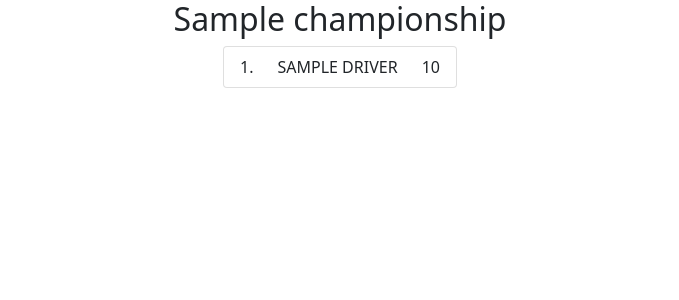
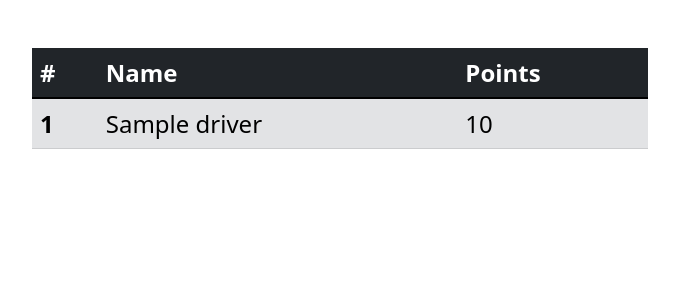
Before and after one commit to Wadu436/formula1-championship, a Django app: template leaderboard/templates/leaderboard/leaderboard_page.html in a window 1280 px wide. Shown: the top 300 px of the page, without its empty margins (300-979 px from the left). Run offline with Django 3.2, Linux system fonts and the light colour scheme; the template is opened without the code that fills it: most values are stand-ins (such as "Sample title", 1, 10 or a date in 2020).

Commit message:
First commit omg!

```diff
--- a/leaderboard/templates/leaderboard/leaderboard_page.html
+++ b/leaderboard/templates/leaderboard/leaderboard_page.html
@@ -10,8 +10,34 @@
 </head>
 
 <body style="width: 100%;">
+    <div class="row justify-content-center mt-5 mx-0">
+        <div class="col-auto col-md-6 col-sm-8">
+            <div class="table-responsive">
+                <table class="table table table-secondary" style="font-size: 1.5rem;">
+                    <thead class="table-dark">
+                    <tr>
+                        <th scope="col">#</th>
+                        <th scope="col">Name</th>
+                        <th scope="col">Points</th>
+                    </tr>
+                    </thead>
+                    <tbody>
                     {% for championship in championships %}
-    <div>
+                        {% for driver, score in championship.get_leaderboard %}
+                            <tr>
+                                <th scope="row">{{forloop.counter}}</th>
+                                <td>{{driver.name}}</td>
+                                <td>{{score}}</td>
+                            </tr>
+                            {% endfor %}
+                    {% endfor %}
+                    </tbody>
+                </table>
+            </div>
+        </div>
+    </div>
+</body>
+            {% comment %} {% for championship in championships %}
                     <div class="d-flex flex-column align-items-center">
                         <h2 class="fw-light">{{championship}}</h2>
                         <div style="width: fit-content;">
@@ -27,8 +53,5 @@
                             </ul>
                         </div>
                     </div>
-    </div>
-{% endfor %}
-</body>
-
+            {% endfor %} {% endcomment %}
 </html>
```
Lines whose indentation alone changed are shown as unchanged.
